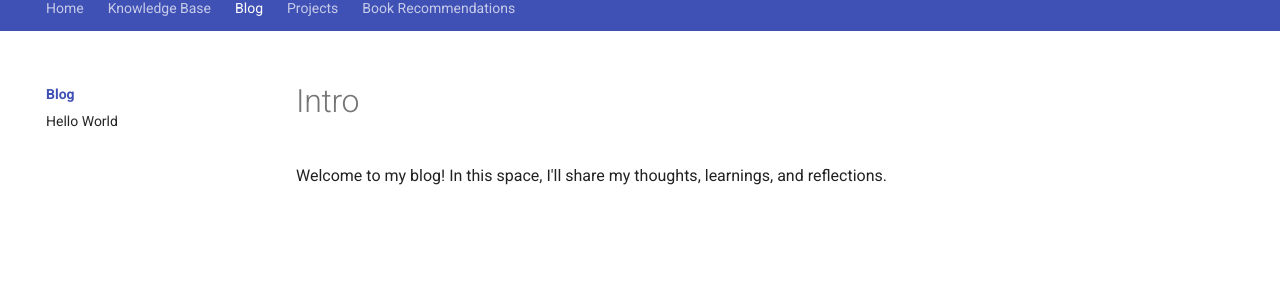
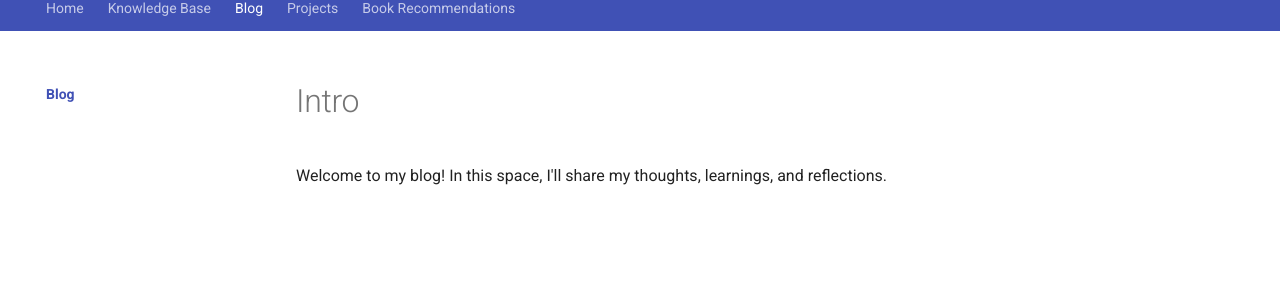
Before and after one commit to RBBU/notary, an MkDocs documentation site: the page built from docs/blog/index.md, in a window 1280 px wide. Shown: the part 115-420 px from the top of the page. Built offline with MkDocs 1.6.1 and Material for MkDocs 9.7.7, drawn with Linux system fonts in a browser that asks for light colours.

```diff
--- a/mkdocs.yml
+++ b/mkdocs.yml
@@ -109,7 +109,7 @@
       - 'Intro to Machine Learning': knowledge_base/machine_learning/intro.md
   - Blog:
       - 'Intro': blog/index.md
-      - 'Hello World': blog/hello-world.md
+
   - Projects:
       - 'Intro': projects/index.md
   - Book Recommendations:
@@ -121,5 +121,6 @@
 
 
 
+
 copyright: |
   &copy; 2024 <a href="https://github.com/RBBU"  target="_blank" rel="noopener">Muna</a>
```
